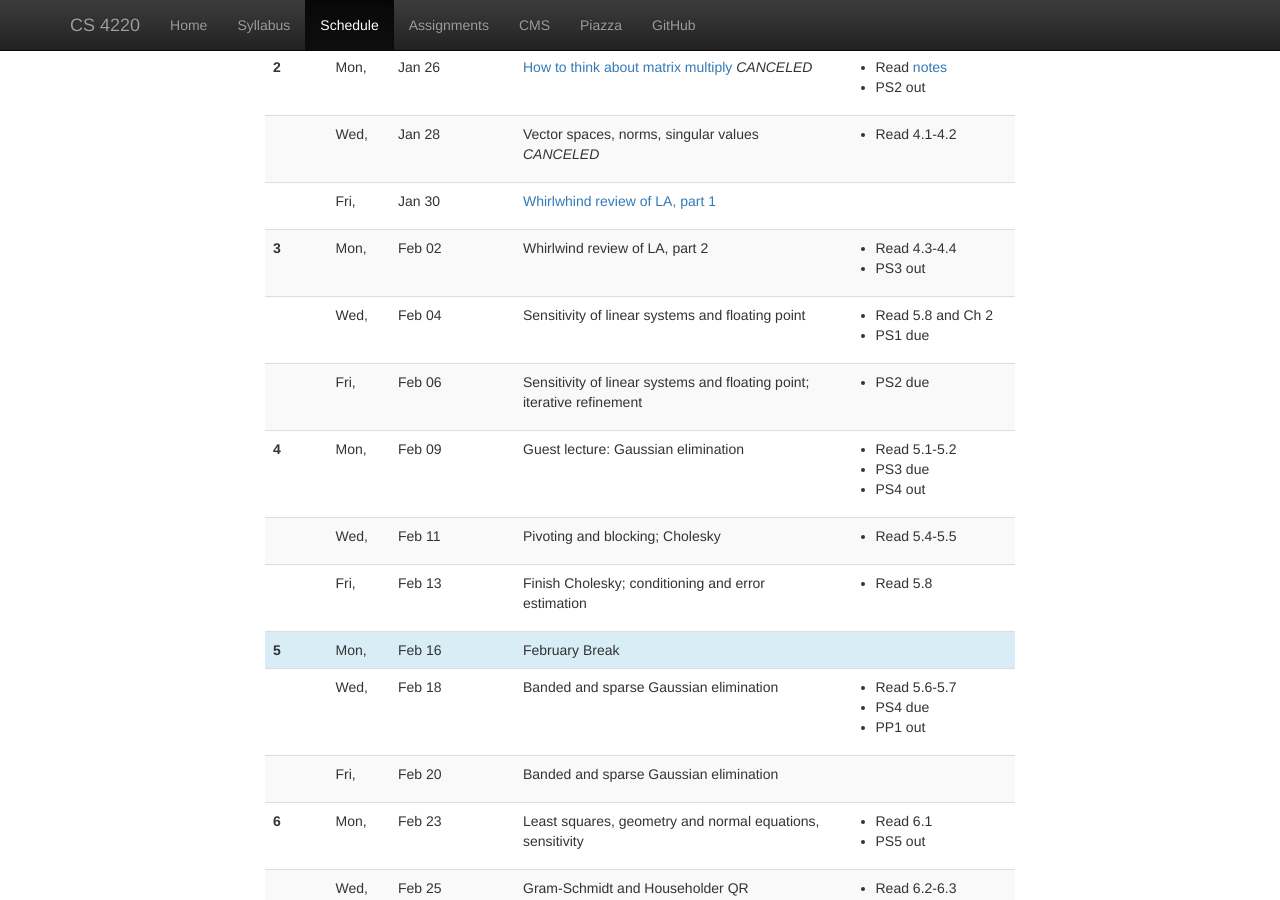
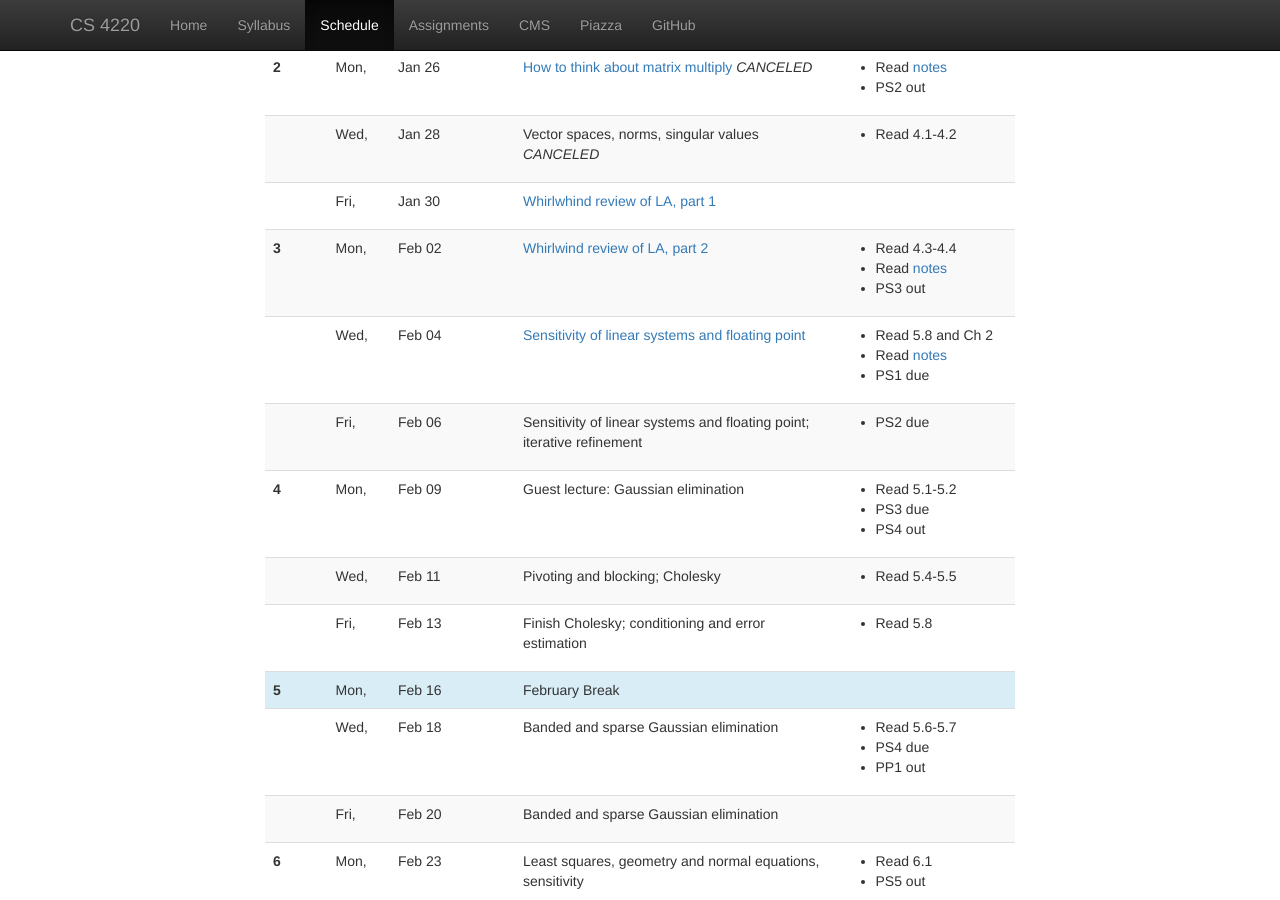
Before and after one commit to dbindel/cs4220-s15, a Jekyll site: the page built from web/schedule.html, in a window 1280 px wide and 900 px high, scrolled down 380 px. Built offline with Jekyll 4.4.1, drawn with Linux system fonts in a browser that asks for light colours; nearby versions of some CDN libraries.

Commit message:
Added notes for Monday and Wednesday lectures.

```diff
--- a/web/_data/lectures.yml
+++ b/web/_data/lectures.yml
@@ -49,16 +49,18 @@
 -
   date: 2015-02-02
   info: |
-    Whirlwind review of LA, part 2
+    [Whirlwind review of LA, part 2](lec/2015-02-02-notes.pdf)
   hw:
     - Read 4.3-4.4
+    - Read <a href="lec/2015-02-02-notes.pdf">notes</a>
     - PS3 out
 -
   date: 2015-02-04
   info: |
-    Sensitivity of linear systems and floating point
+    [Sensitivity of linear systems and floating point](lec/2015-02-04-notes.pdf)
   hw:
     - Read 5.8 and Ch 2
+    - Read <a href="lec/2015-02-04-notes.pdf">notes</a>
     - PS1 due
 -
   date: 2015-02-06
```
Also changed, not shown: 6 other files.
